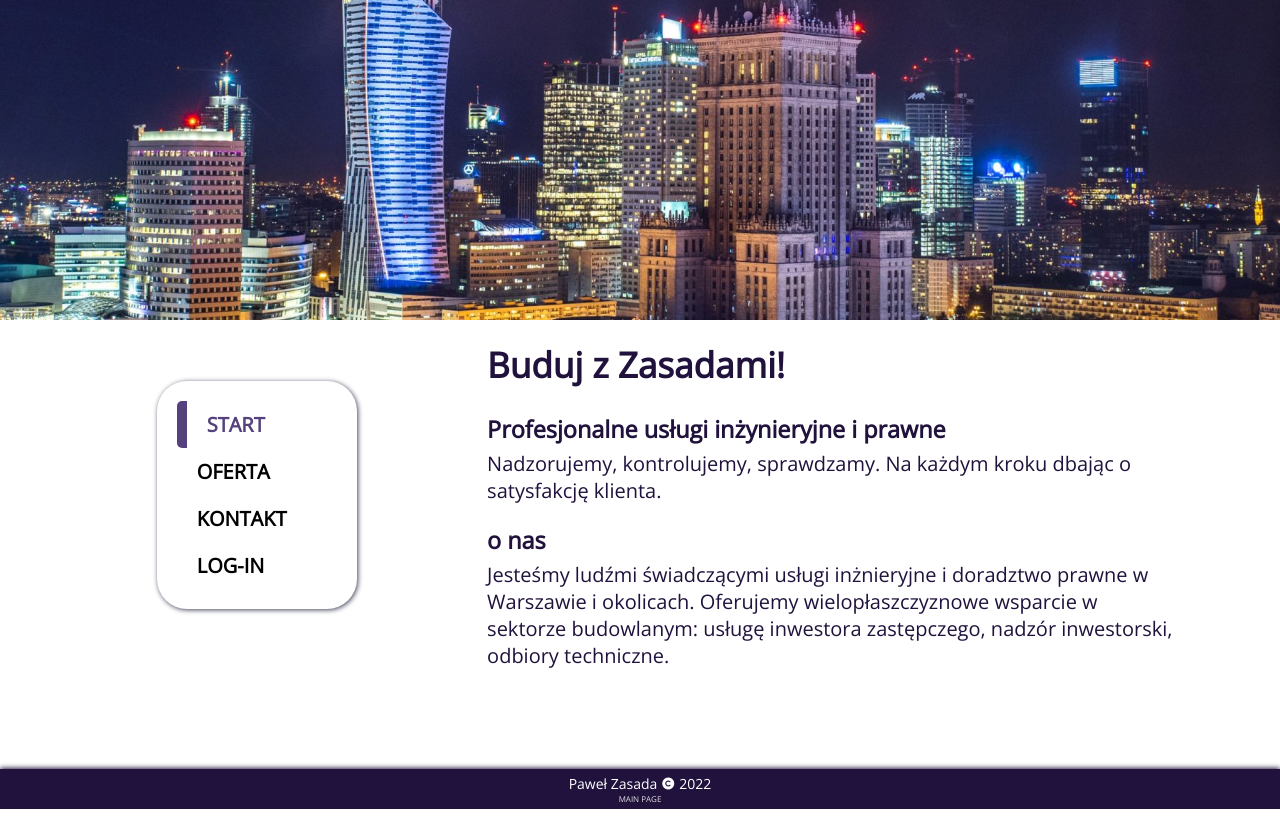
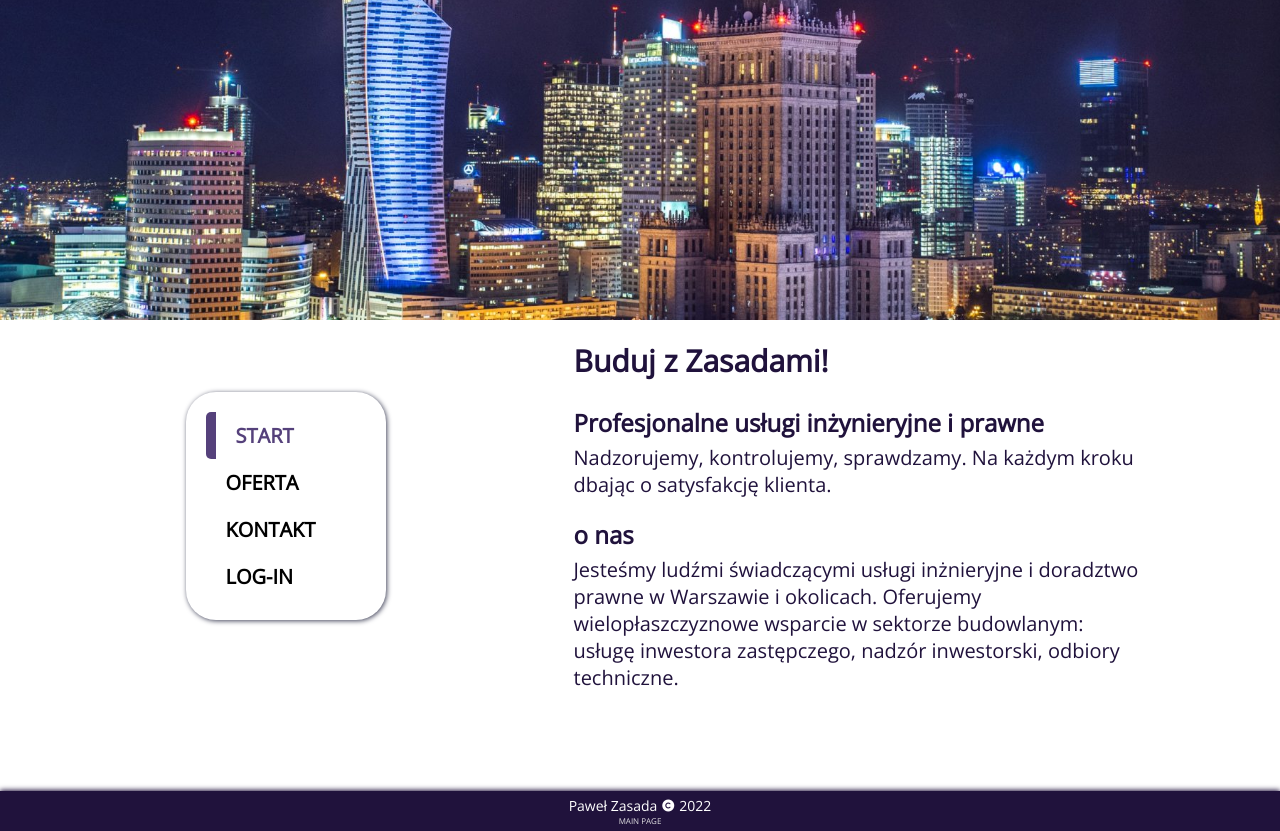
Before and after one commit to Zasada94/buduj-z-zasadami, a React (Create React App) app: page / in a window 1280 px wide. Before the commit the page ends 809 px from the top, so only its background shows below. Built offline with nearby package versions, Linux system fonts and the light colour scheme.

Commit message:
RWD font sizes changed

```diff
--- a/src/styles/App.css
+++ b/src/styles/App.css
@@ -21,13 +21,19 @@ main {
 .blog {
 	width: 80%;
 }
-
-article:nth-child(1) {
-	font-size: 30px;
-}
-
 h3 {
 	text-transform: none;
+	font-size: 28px;
+}
+article:nth-child(2) h3,
+article:nth-child(3) h3 {
+	font-size: 22px;
+}
+article p {
+	font-size: 18px;
+}
+article h1 {
+	font-size: 28px;
 }
 
 @media (min-width: 720px) {
@@ -40,6 +46,21 @@ h3 {
 		max-width: 1200px;
 	}
 	.blog {
-		width: 60%;
+		width: 50%;
 	}
 }
+@media (min-width: 1080px) {
+	h3 {
+		font-size: 30px;
+	}
+	article:nth-child(2) h3,
+	article:nth-child(3) h3 {
+		font-size: 24px;
+	}
+	article p {
+		font-size: 20px;
+	}
+	article h1 {
+		font-size: 30px;
+	}
+}
--- a/src/styles/Products.css
+++ b/src/styles/Products.css
@@ -4,6 +4,9 @@
 
 .products ul {
 	list-style: none;
+}
+.products {
+	max-width: 400px;
 }
 .products li {
 	margin-bottom: 20px;
@@ -21,6 +24,8 @@
 	border-radius: 20px;
 	border: 2px solid #20123c;
 	background-color: #e7e2df;
+	text-align: center;
+	font-weight: 700;
 }
 
 .products a:hover {
```
